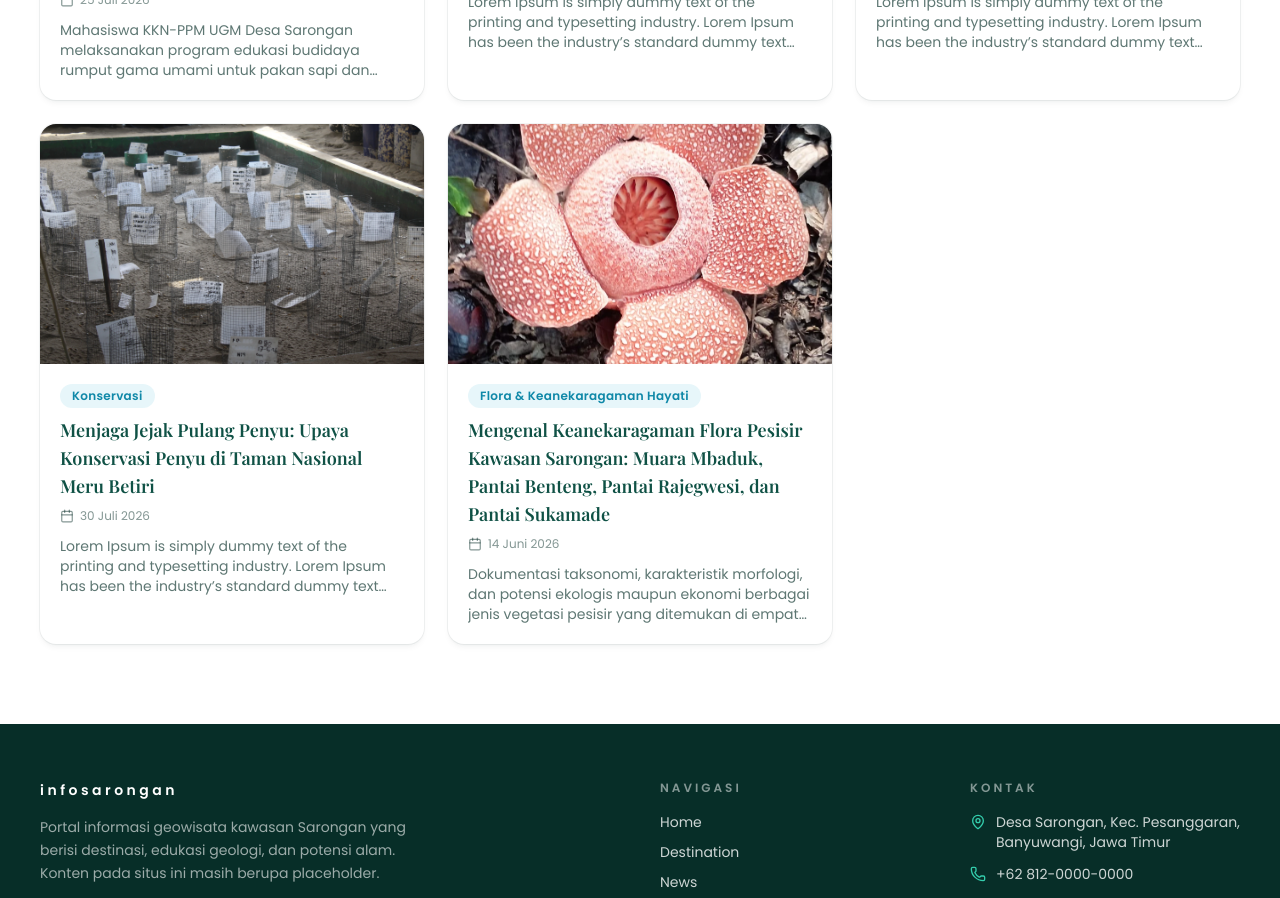
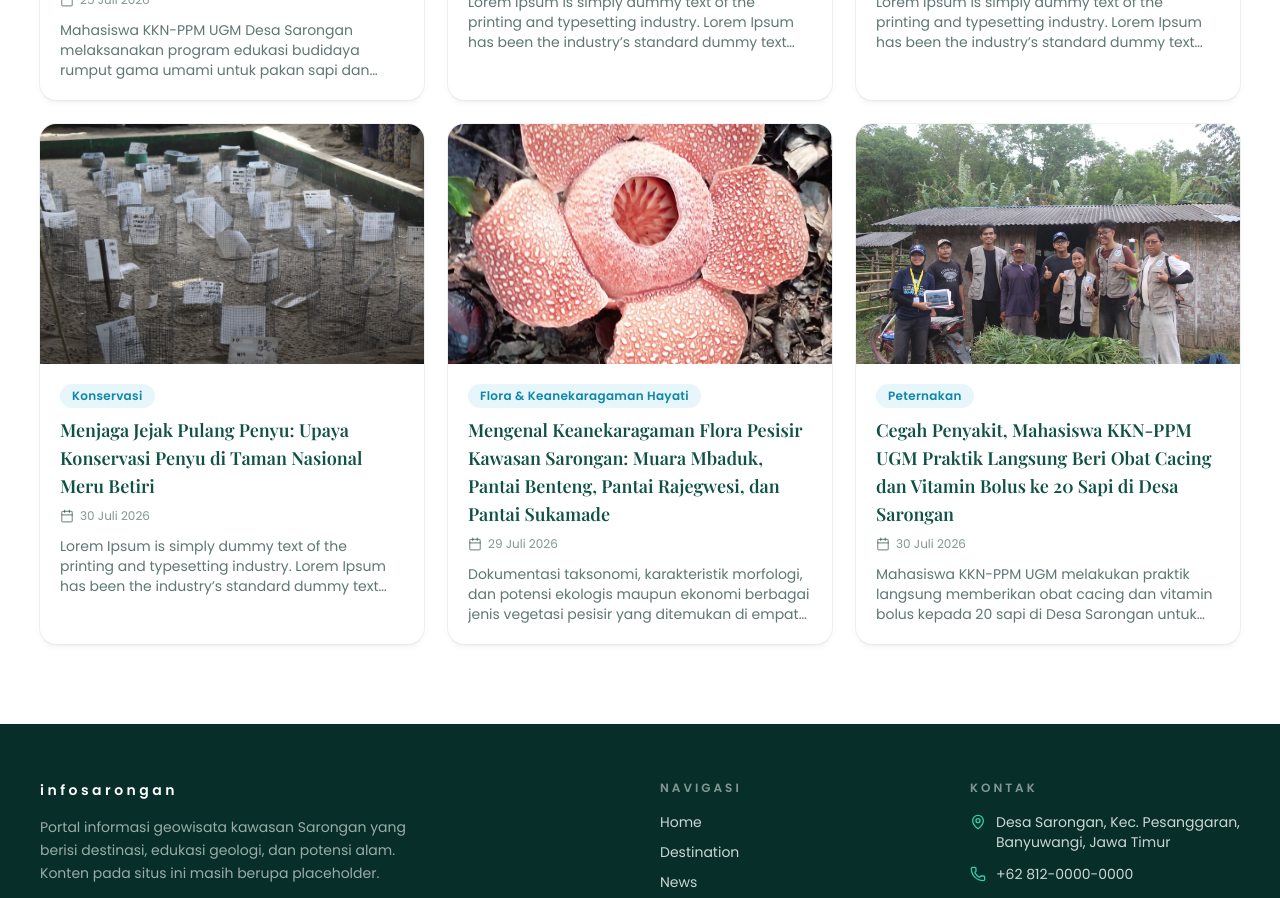
Before and after one commit to kkarimaz/sarongan_geowisata_web, a Vue app: page /edukasi in a window 1280 px wide. Shown: the part 1480-2378 px from the top of the page. Built offline with nearby package versions, Linux system fonts and the light colour scheme; a web font is replaced by a local one.

Commit message:
content: update article

```diff
--- a/src/data/articles.js
+++ b/src/data/articles.js
@@ -20,6 +20,8 @@ import agroherbal3 from '@/assets/images/edukasi/webp/agroherbal3.webp'
 import filtrasi1 from '@/assets/images/edukasi/webp/filtrasi1.webp'
 import filtrasi2 from '@/assets/images/edukasi/webp/filtrasi2.webp'
 import flora1 from '@/assets/images/edukasi/webp/flora1.webp'
+import sapi1 from '@/assets/images/edukasi/webp/sapi1.webp'
+import sapi2 from '@/assets/images/edukasi/webp/sapi2.webp'
 
 const loremShort =
   'Lorem Ipsum is simply dummy text of the printing and typesetting industry. Lorem Ipsum has been the industry’s standard dummy text ever since 1966.'
@@ -578,7 +580,7 @@ export const articles = [
     slug: 'artikel-8',
     title: 'Mengenal Keanekaragaman Flora Pesisir Kawasan Sarongan: Muara Mbaduk, Pantai Benteng, Pantai Rajegwesi, dan Pantai Sukamade',
     category: 'Flora & Keanekaragaman Hayati',
-    date: '2026-06-14',
+    date: '2026-07-29',
     excerpt: 'Dokumentasi taksonomi, karakteristik morfologi, dan potensi ekologis maupun ekonomi berbagai jenis vegetasi pesisir yang ditemukan di empat kawasan pantai: Muara Mbaduk, Pantai Benteng, Pantai Rajegwesi, dan Pantai Sukamade.',
     content: [
       // ================= MUARA MBADUK =================
@@ -1113,4 +1115,57 @@ export const articles = [
     image: flora1,
     variant: 1,
   },
+  {
+    slug: 'artikel-9',
+    title: 'Cegah Penyakit, Mahasiswa KKN-PPM UGM Praktik Langsung Beri Obat Cacing dan Vitamin Bolus ke 20 Sapi di Desa Sarongan',
+    category: 'Peternakan',
+    date: '2026-07-30',
+    excerpt: 'Mahasiswa KKN-PPM UGM melakukan praktik langsung memberikan obat cacing dan vitamin bolus kepada 20 sapi di Desa Sarongan untuk mencegah penyakit dan meningkatkan kesehatan hewan ternak.',
+    content: [
+      {
+        type: 'paragraph',
+        text: 'SARONGAN - Program kesehatan ternak kembali digelar oleh mahasiswa Kuliah Kerja Nyata (KKN) di Desa Sarongan, Kecamatan Pesanggaran, Kabupaten Banyuwangi tepatnya pada Dusun Sukamade. Kali ini kegiatan tidak hanya berhenti pada penyuluhan, sebab mahasiswa turun langsung ke kandang warga untuk mempraktikkan pemberian obat cacing dan vitamin bolus kepada 20 ekor sapi milik peternak setempat.',
+      },
+      {
+        type: 'image',
+        src: sapi2,
+        caption: '',
+      },
+      {
+        type: 'paragraph',
+        text: 'Kegiatan yang dilakukan secara door to door ini menyasar sapi-sapi yang sedang dalam masa penggemukan. Obat cacing diberikan untuk membersihkan saluran pencernaan sapi dari parasit yang dapat mengganggu penyerapan nutrisi, sementara vitamin bolus diberikan untuk menjaga daya tahan tubuh sekaligus merangsang nafsu makan ternak agar proses penggemukan berjalan lebih optimal.',
+      },
+      {
+        type: 'paragraph',
+        text: 'Salah satu mahasiswa yang terlibat dalam kegiatan menjelaskan bahwa pemberian obat cacing dan vitamin secara berkala sangat penting dilakukan, terutama karena selama ini banyak peternak di desa yang jarang melakukan perawatan kesehatan ternak secara rutin. Padahal, sapi yang terinfeksi cacing biasanya menunjukkan gejala seperti tubuh kurus meski nafsu makan normal, bulu kusam, hingga pertumbuhan bobot badan yang melambat.',
+      },
+      {
+        type: 'paragraph',
+        text: 'Praktik pemberian obat dilakukan dengan tahapan yang hati-hati agar tidak membuat sapi stres maupun cedera. Sapi terlebih dahulu ditenangkan dan diikat pada bagian kandang yang kokoh, kemudian obat cacing diberikan melalui mulut dengan bantuan alat khusus, disusul dengan pemberian bolus vitamin. Mahasiswa turut mendampingi dan mengarahkan peternak agar ke depannya dapat melakukan praktik serupa secara mandiri.',
+      },
+      {
+        type: 'paragraph',
+        text: 'Selain praktik kesehatan ternak, mahasiswa juga menyampaikan materi mengenai penerapan prinsip Good Farming Practices dalam usaha penggemukan sapi pedaging kepada para peternak, dengan pembekalan dasar meliputi pemilihan bibit sapi, pakan dan air minum, manajemen kandang, kesehatan dan kesejahteraan ternak, dan pemeriksaan ternak.',
+      },
+      {
+        type: 'paragraph',
+        text: 'Mahasiswa juga memberikan pemahaman mengenai pentingnya menjaga kesehatan dan kesejahteraan ternak dengan memperhatikan kondisi fisik serta kebutuhan dasar sapi selama masa pemeliharaan. Selain itu, peternak dibekali pengetahuan mengenai pemeriksaan ternak secara berkala untuk mendeteksi perubahan kondisi atau gejala yang tidak normal. Melalui pembekalan ini, peternak diharapkan dapat menerapkan prinsip Good Farming Practices secara lebih baik dalam mendukung keberhasilan usaha penggemukan sapi pedaging.',
+      },
+      {
+        type: 'image',
+        src: sapi1,
+        caption: '',
+      },
+      {
+        type: 'paragraph',
+        text: 'Para peternak di Desa Sarongan menyambut antusias kegiatan ini. Sejumlah peternak mengaku baru pertama kali melihat langsung proses pemberian obat cacing dan vitamin bolus yang benar, dan berharap dapat mempraktikkannya sendiri di kemudian hari agar sapi ternak mereka tumbuh lebih sehat dan siap dipasarkan dengan nilai jual yang lebih tinggi.',
+      },
+      {
+        type: 'paragraph',
+        text: 'Melalui kegiatan yang tergabung dalam program Fattening Farm ini, mahasiswa KKN berharap dapat memberikan kontribusi nyata bagi peningkatan kualitas usaha peternakan sapi potong di Desa Sarongan, sekaligus mendorong peternak untuk lebih memperhatikan aspek kesehatan ternak sebagai bagian tak terpisahkan dari keberhasilan program penggemukan sapi.',
+      },
+    ],
+    image: sapi1,
+    variant: 1,
+  }
 ]
```
